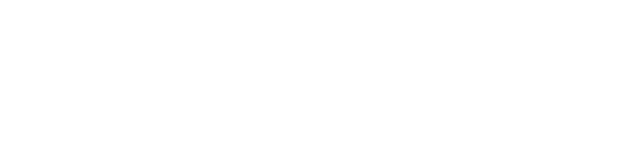
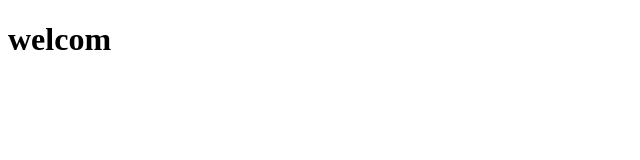
Before and after one commit to kiran18995/practice, a plain HTML site: page index.html in a window 1280 px wide. Shown: the whole page, without its empty margins (0-640 px from the left). Drawn offline with Linux system fonts and the light colour scheme.

Commit message:
index changed

```diff
--- a/index.html
+++ b/index.html
@@ -8,7 +8,8 @@
     <link rel="stylesheet" href="css/app.css">
 </head>
 <body>
-
+	<header><h1>welcom</h1>
+	</header>
     <script src="js/app.js"></script>
 </body>
 </html>
```
